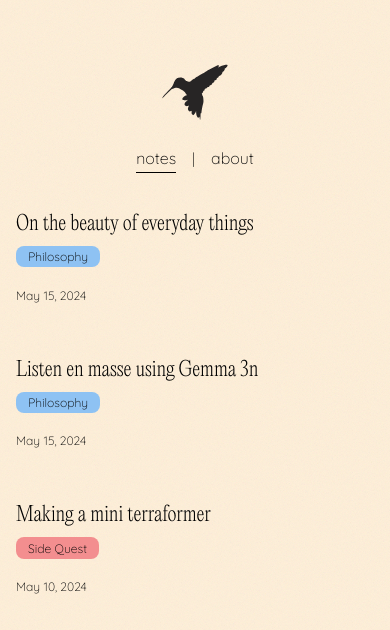
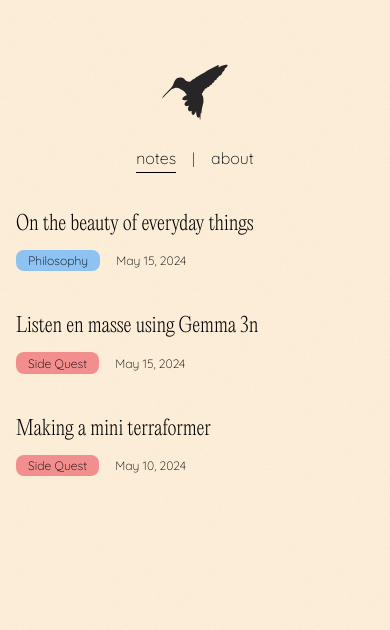
Before and after one commit to ravenxone/hummingbird, a Next.js app: page / in a window 390 px wide. Shown: the top 630 px of the page. Built offline with nearby package versions, Linux system fonts and the light colour scheme.

Commit message:
minor change

```diff
--- a/notes/gemma-3n-project.md
+++ b/notes/gemma-3n-project.md
@@ -1,7 +1,7 @@
 ---
 title: "Listen en masse using Gemma 3n"
 date: "2024-05-15"
-tag: "Philosophy"
+tag: "Side Quest"
 ---
 
 This is the content of the blog post about the beauty of everyday things. We will replace this with real content later.
--- a/src/app/components/BlogPost/styles.module.css
+++ b/src/app/components/BlogPost/styles.module.css
@@ -51,22 +51,32 @@
 
 @media (max-width: 768px) {
     .container {
-        flex-direction: column;
-        align-items: flex-start;
-        gap: 0.5rem;
+        display: flex;
+        flex-wrap: wrap;
+        align-items: center;
+        gap: 0.5rem 1rem; /* row-gap column-gap */
         padding: 1rem 0;
+        justify-content: flex-start;
     }
+
     .title {
+        flex: 1 1 100%; /* Take full width, force other items to next line */
         text-align: left;
-        flex: auto; /* Allow title to take its own width */
-        order: -1; /* Move title to the top */
+        margin: 0;
+        margin-bottom: 0.25rem;
+        order: 1; /* Show first */
     }
+
+    .tags {
+        flex: 0 0 auto; /* Don't grow, just take needed space */
+        justify-content: flex-start;
+        order: 2; /* Show second */
+    }
+
     .date {
+        flex: 0 0 auto; /* Don't grow, just take needed space */
         text-align: left;
-        flex: auto;
-    }
-    .tags {
-        justify-content: flex-start;
-        flex: auto;
+        margin: 0;
+        order: 3; /* Show third */
     }
 }
```
Also changed, not shown: notes/Making-a-mini-terraformer.md (renamed from notes/a-journey-into-the-world-of-pottery.md).
